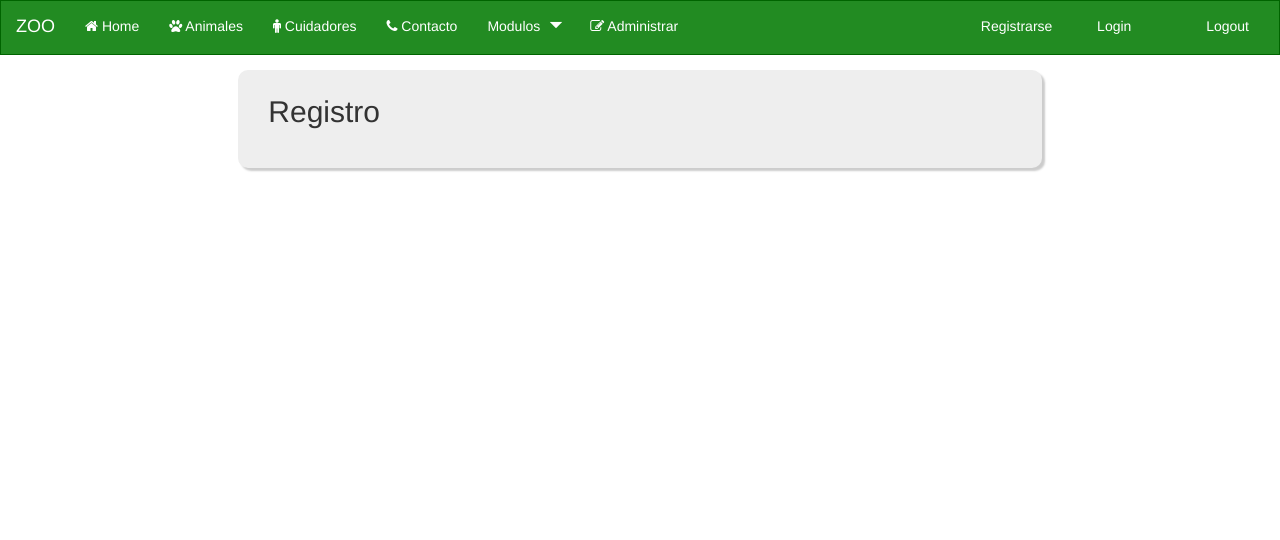
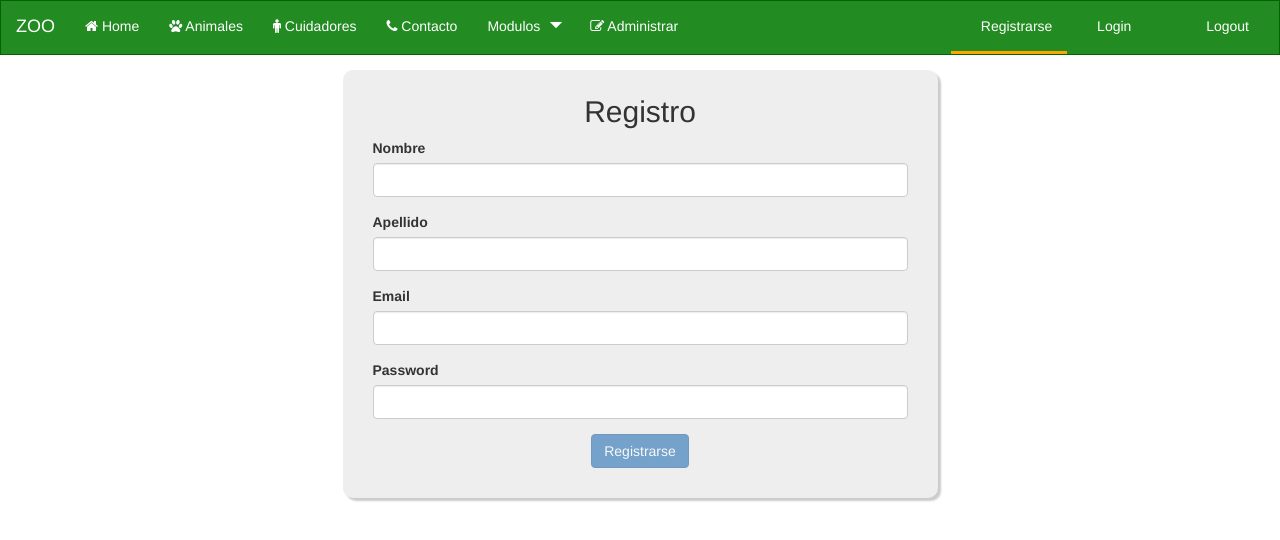
Before and after one commit to LL2262/angular-avanzado, an Angular app: page /registro in a window 1280 px wide. Shown: the top 540 px of the page. Built offline with nearby package versions, Linux system fonts and the light colour scheme; a web font is replaced by a local one.

Commit message:
07/12/2018

```diff
--- a/src/app/app.component.html
+++ b/src/app/app.component.html
@@ -67,11 +67,11 @@
                 </ul>
                 <ul class="nav navbar-nav navbar-right" >
                     <li>
-                        <a [routerLink]="['/registro']" class="register">
+                        <a [routerLink]="['/registro']" class="register" [routerLinkActive]="['active']">
                             <span class="glyphicon glyphicon-user"></span> Registrarse</a>
                     </li>
                     <li>
-                        <a [routerLink]="['/login']" class="login">
+                        <a [routerLink]="['/login']" class="login" [routerLinkActive]="['active']">
                             <span class="glyphicon glyphicon-log-in"></span> Login</a>
                     </li>
                     <li>
--- a/src/app/componentes/registro/registro.component.html
+++ b/src/app/componentes/registro/registro.component.html
@@ -1,7 +1,31 @@
-<div class="col-md-8 col-md-offset-2" [@fadeIn]>
+<div class="col-md-6 col-md-offset-3" [@fadeIn]>
     <div class="jumbotron">
-        <h2>{{titulo}}</h2>
+        <h2 class="text-center">{{titulo}}</h2>
+        <form #registerForm="ngForm" (ngSubmit)="onSubmit()">
+            <div class="form-group">
+                <label>Nombre</label>
+                <input type="text" name="nombre" #name="ngModel" [(ngModel)]="usuario.nombre" class="form-control text-uppercase" required />
+                <span *ngIf="!name.valid && name.touched" class="text-danger">El nombre es obligatorio</span>
+            </div>
+            <div class="form-group">
+                <label>Apellido</label>
+                <input type="text" name="apellido"  #apellido="ngModel" [(ngModel)]="usuario.apellido" class="form-control text-uppercase" required />
+                <span *ngIf="!apellido.valid && apellido.touched" class="text-danger">El apellido es obligatorio</span>
+            </div>
+            <div class="form-group">
+                <label>Email</label>
+                <input type="email" name="email"  #email="ngModel" [(ngModel)]="usuario.email" class="form-control" required />
+                <span *ngIf="!email.valid && email.touched" class="text-danger">El email es obligatorio</span>
+            </div>
 
-
+            <div class="form-group">
+                <label>Password</label>
+                <input type="password" name="password"  #password="ngModel" [(ngModel)]="usuario.password" class="form-control" required />
+                <span *ngIf="!password.valid && password.touched" class="text-danger">El password es obligatorio</span>
+            </div>
+            <div class="form-inline text-center">
+                <input type="submit" [disabled]="!registerForm.form.valid" value="Registrarse" class="btn btn-primary"  />
+            </div>
+        </form>
     </div>
 </div>
--- a/src/app/componentes/registro/registro.component.ts
+++ b/src/app/componentes/registro/registro.component.ts
@@ -1,23 +1,34 @@
 import { Component, OnInit } from '@angular/core';
 import { Router, ActivatedRoute, Params } from '@angular/router';
-import {fundido} from '../animation';
+import { fundido } from '../animation';
+import { Usuario } from '../../modelos/usuario';
+import { GLOBAL } from '../../servicios/global';
+import { UsuarioService } from '../../servicios/usuario.service';
 
 @Component({
   selector: 'app-registro',
   templateUrl: './registro.component.html',
-  animations: [fundido]
+  animations: [fundido],
+  providers: [UsuarioService]
 })
 export class RegistroComponent implements OnInit {
 
   public titulo: string;
+  public usuario: Usuario;
 
-  constructor( private _route: ActivatedRoute, private _router: Router){
+  constructor( private _route: ActivatedRoute, private _router: Router, private _UsuarioService: UsuarioService){
 
     this.titulo = 'Registro';
+    this.usuario = new Usuario('','','','','','USUARIO','');
 
    }
 
   ngOnInit() {
   }
 
+  onSubmit(){
+    console.log(this.usuario);
+    console.log(this._UsuarioService.registro());
+  }
+
 }
--- /dev/null
+++ b/src/app/modelos/usuario.ts
@@ -0,0 +1,12 @@
+export class Usuario{
+
+    constructor(
+        public id: string,
+        public nombre: string,
+        public apellido: string,
+        public email:string,
+        public password: string,
+        public rol: string,
+        public image: string
+    ){}
+}
--- /dev/null
+++ b/src/app/servicios/global.ts
@@ -0,0 +1,3 @@
+export var GLOBAL = {
+    url: 'http://localhost:3789/api'
+}
--- /dev/null
+++ b/src/app/servicios/usuario.service.ts
@@ -0,0 +1,18 @@
+import { Injectable } from '@angular/core';
+import { Http, Response, Headers } from '@angular/http';
+import 'rxjs/add/operator/map';
+import { Observable } from 'rxjs/observable';
+import { GLOBAL } from './global';
+
+@Injectable()
+export class UsuarioService{
+    public url: string;
+
+    constructor(private _http: Http){
+        this.url = GLOBAL.url;
+    }
+
+    registro(){
+        return "Texto desde el servicio";
+    }
+}
```
Also changed, not shown: src/app/modelos/animal.ts (added, +11 -0 lines).
